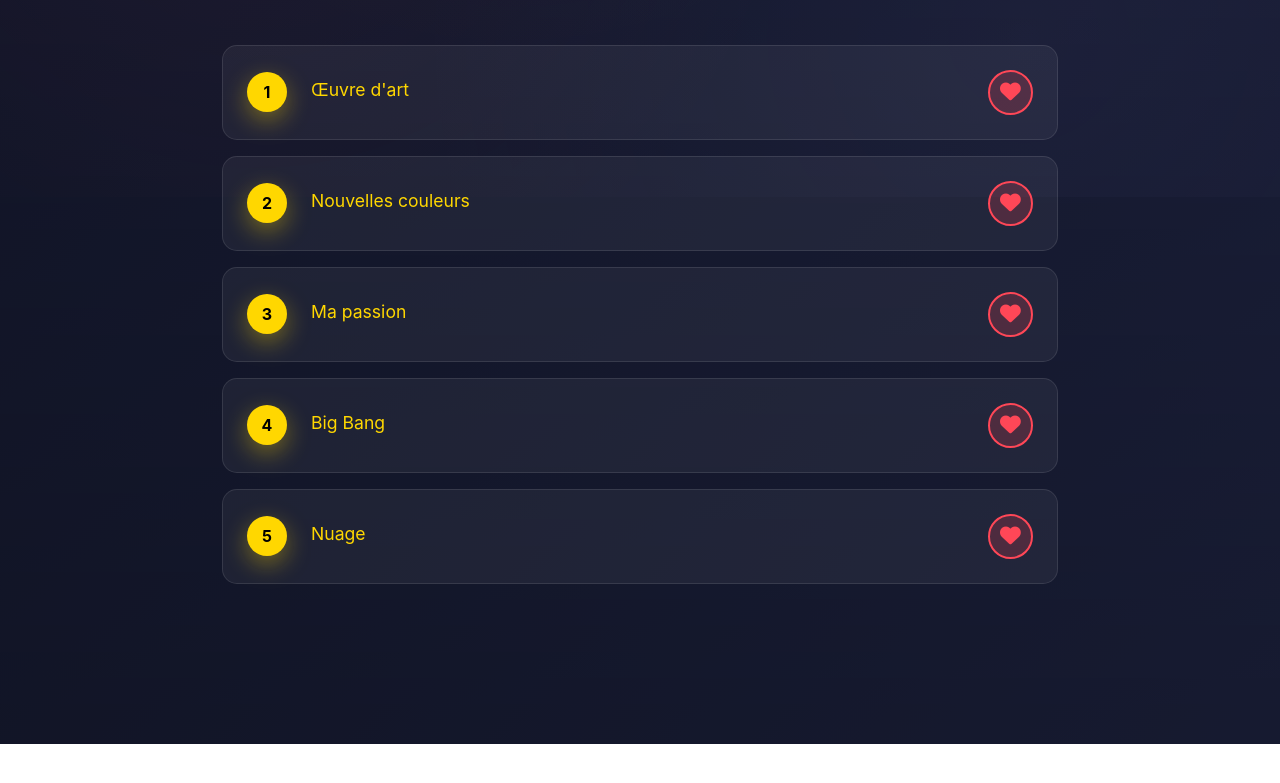
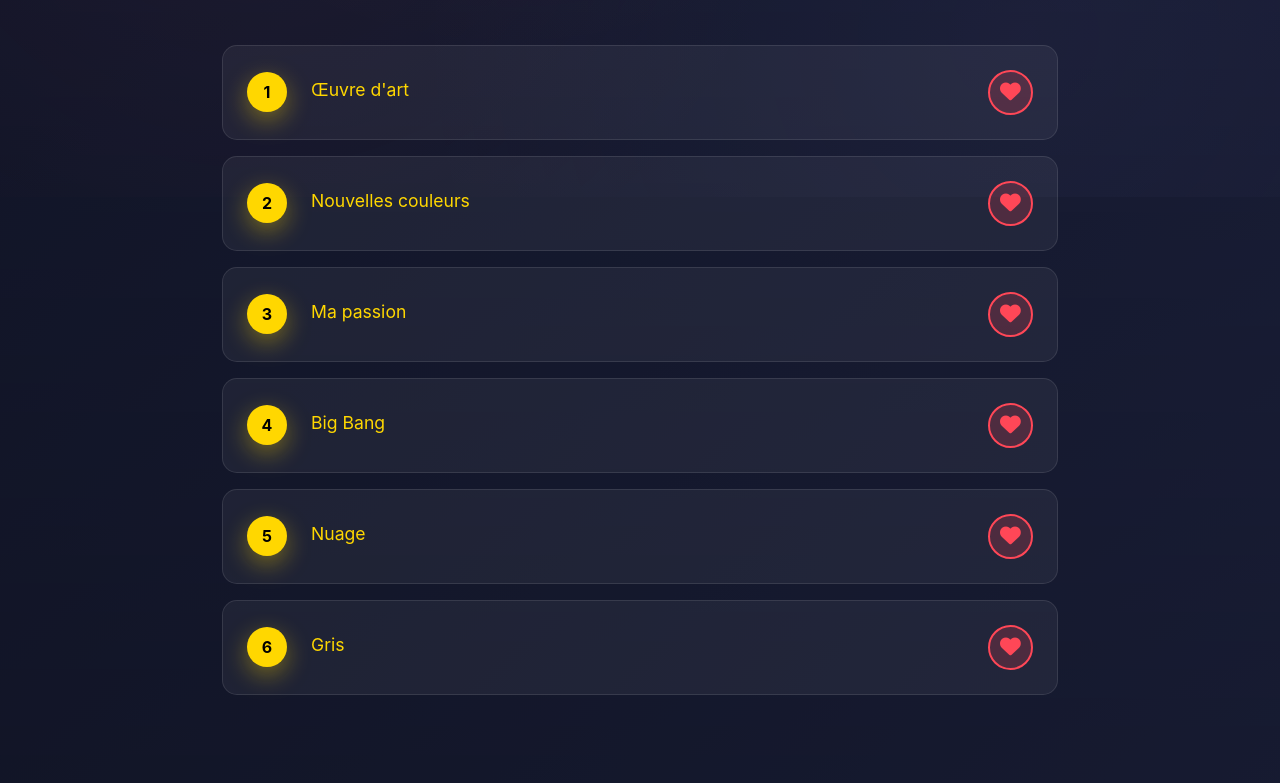
Before and after one commit to romainfalanga/meli18, a plain HTML site: page playlist.html in a window 1280 px wide. Shown: the part 603-1386 px from the top of the page. Before the commit the page ends 1347 px from the top, so only its background shows below. Drawn offline with Linux system fonts and the light colour scheme.

Commit message:
Ajoute Gris en dernière position de la playlist continue
Conserve le lecteur audio unique et les commandes Media Session. Active Gris pour les visiteurs existants sans effacer leurs favoris. Versionne le nouveau MP3 sous playlist-v3.mp3 pour renouveler le cache immutable.

Le build Netlify assemble les segments de stockage en un seul MP3 avec contrôle SHA-256 ; aucun changement de source audio pendant la lecture.

Vérifié : durée et corrélation audio, transition Nuage/Gris, boucle, répétition, favoris et commandes système.

```diff
--- a/playlist.html
+++ b/playlist.html
@@ -4,7 +4,7 @@
     <meta charset="UTF-8">
     <meta name="viewport" content="width=device-width, initial-scale=1.0">
     <title>Playlist - Mélissa 18 ans</title>
-    <meta name="description" content="Ta playlist personnalisée : 5 musiques originales à découvrir. Like tes préférées et profite de la musique.">
+    <meta name="description" content="Ta playlist personnalisée : 6 musiques originales à découvrir. Like tes préférées et profite de la musique.">
 
     <!-- Favicon -->
     <link rel="icon" type="image/png" href="favicon.png">
@@ -417,13 +417,13 @@
     </section>
 
     <!-- Audio element caché -->
-    <audio id="mainAudio" src="audio/playlist-v2.mp3" preload="auto"></audio>
+    <audio id="mainAudio" src="audio/playlist-v3.mp3" preload="auto"></audio>
 
     <script>
         console.log('%c🎉 Joyeux Anniversaire Mélissa ! 🎂', 'font-size: 24px; color: #d4a574; font-weight: bold;');
         console.log('%cCe site a été créé avec amour par Romain ❤️', 'font-size: 14px; color: #667eea;');
 
-        // Les 5 musiques sont réunies dans UN SEUL fichier audio, dans cet ordre.
+        // Les 6 musiques sont réunies dans UN SEUL fichier audio, dans cet ordre.
         // Changer de musique consiste donc à se déplacer dans ce fichier, jamais
         // à changer la source du lecteur : la lecture n'est ainsi jamais
         // interrompue, et le lecteur du système (écran de verrouillage, barre de
@@ -433,7 +433,8 @@
             { id: 8,  title: "Nouvelles couleurs",  start: 103.993, duration: 98.353 },
             { id: 9,  title: "Ma passion",          start: 202.346, duration: 104.320 },
             { id: 10, title: "Big Bang",            start: 306.666, duration: 114.920 },
-            { id: 11, title: "Nuage",               start: 421.586, duration: 152.268 }
+            { id: 11, title: "Nuage",               start: 421.586, duration: 152.2655625 },
+            { id: 12, title: "Gris",                start: 573.8515625, duration: 156.52620833333333 }
         ];
 
         // Marge prise avant la fin d'une musique pour enchaîner sans laisser
@@ -452,6 +453,10 @@
         likedTracks = likedTracks.filter(id => allTrackIds.includes(id));
         if (likedTracks.length === 0) {
             likedTracks = allTrackIds.slice();
+        }
+        if (!localStorage.getItem('playlistGrisAdded')) {
+            if (!likedTracks.includes(12)) likedTracks.push(12);
+            localStorage.setItem('playlistGrisAdded', 'true');
         }
         localStorage.setItem('likedTracks', JSON.stringify(likedTracks));
 
```
Also changed, not shown: 11 other files.
